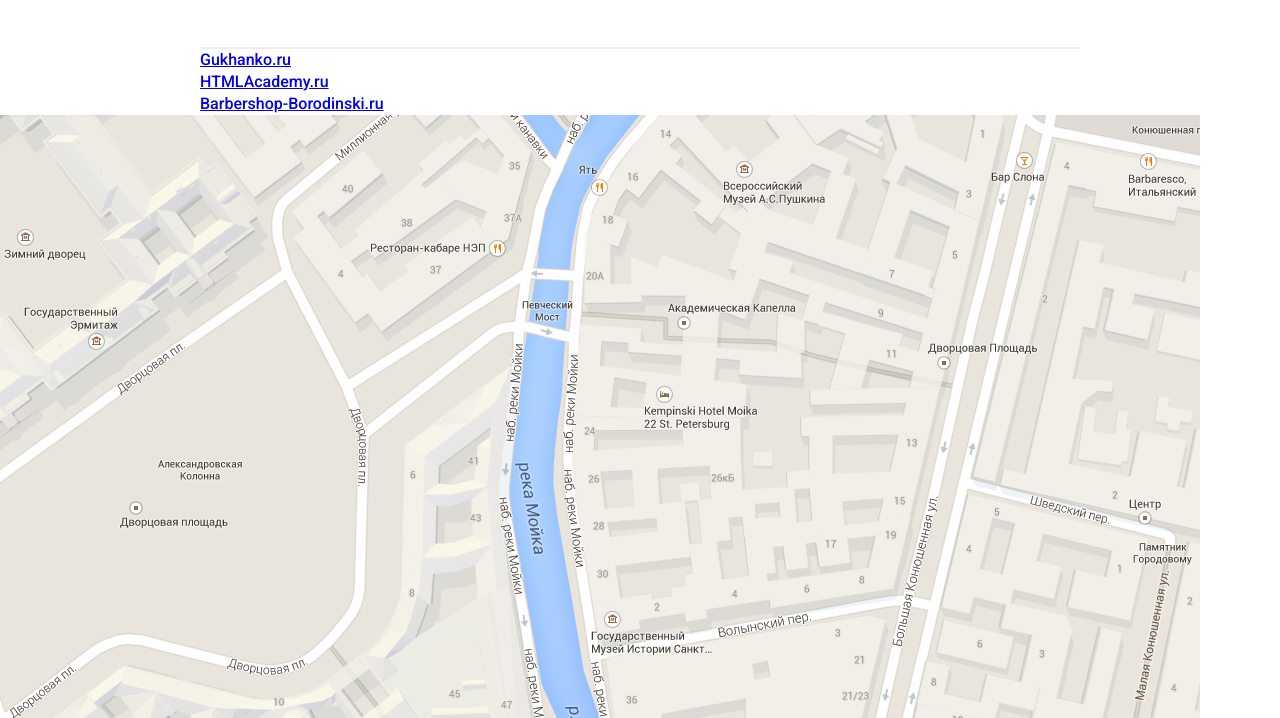
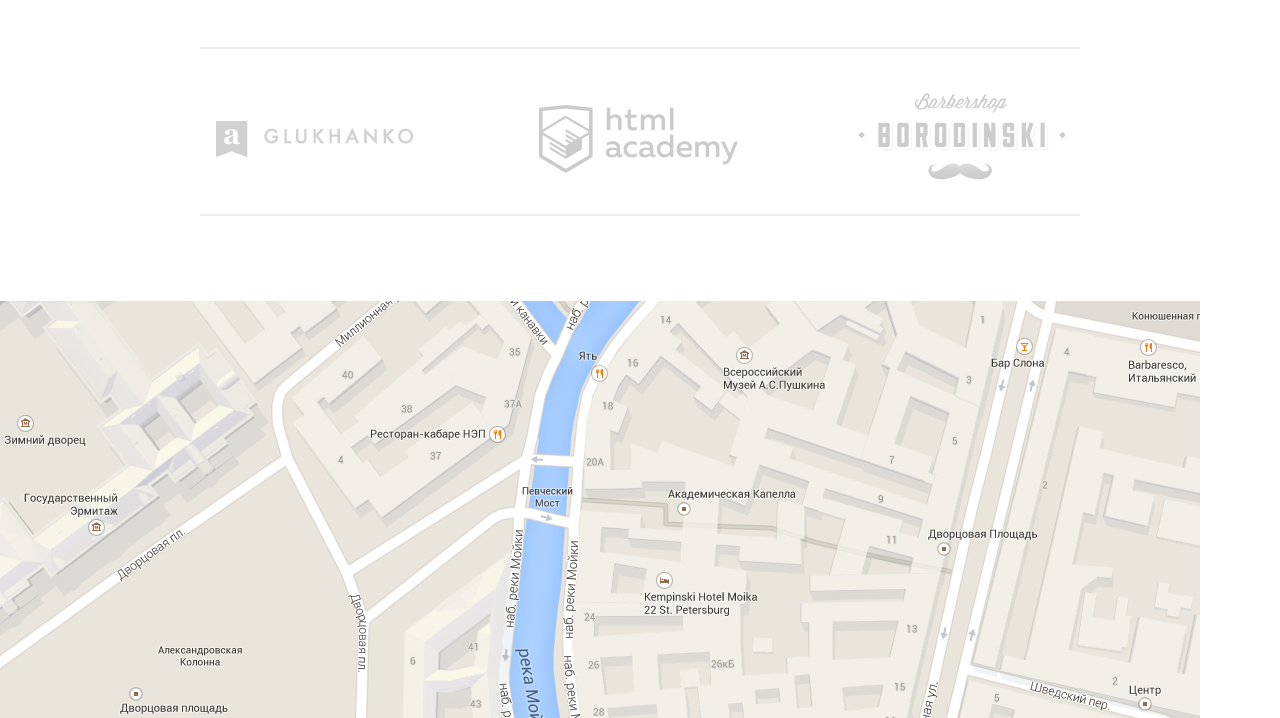
Before and after one commit to tsubasanoyume/tsubasanoyume.github.io, a plain HTML site: page nerds/index.html in a window 1280 px wide. Shown: the part 1362-2080 px from the top of the page. Drawn offline with Linux system fonts and the light colour scheme.

Commit message:
Add files via upload

```diff
--- a/nerds/css/style.css
+++ b/nerds/css/style.css
@@ -354,3 +354,49 @@ span.icon-basket {
 	left: 0;
 	top: 8px;
 }
+
+.contain-logo {
+	padding: 30px 10px 15px;
+	border-bottom: 2px solid #eeeeee;
+}
+
+.logo-feature {
+	display: inline-block;
+	vertical-align: middle;
+	font-size: 0;
+	height: 120px;
+	width: 210px;
+	margin-right: 110px;
+	opacity: .2;
+}
+
+.logo-feature:nth-child(3n) {
+	margin-right: 0;
+}
+
+.logo-feature:first-child {
+	background: url('../img/logo-glukhanko.png') no-repeat center;
+}
+
+.logo-feature:nth-child(2) {
+	background: url('../img/logo-htmlacademy.png') no-repeat center;
+}
+
+.logo-feature:last-child {
+	background: url('../img/logo-borodinsky.png') no-repeat center;
+	background-size: contain;
+}
+
+.logo-feature:hover {
+	opacity: 1;
+}
+
+.contain-map {
+	padding: 85px 0;
+}
+
+.map {
+	height: 415px;
+	background: url('../img/map.jpg') no-repeat;
+	background-size: cover;
+}
```
